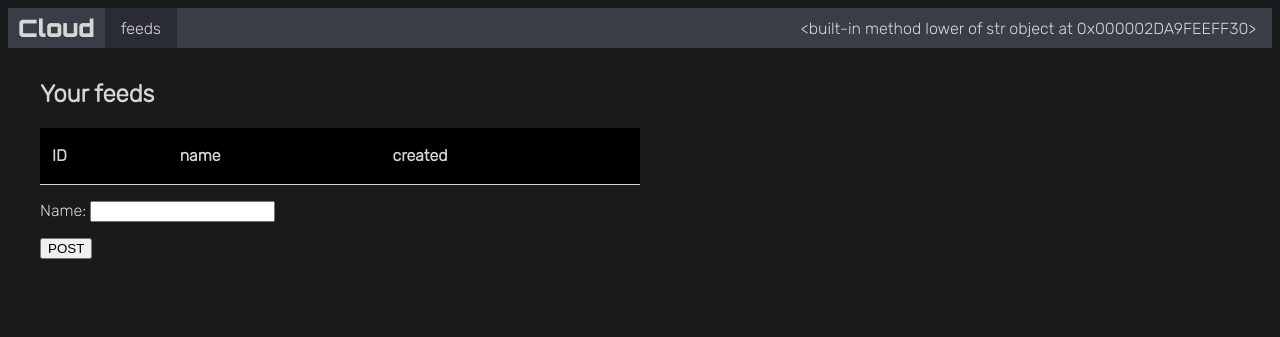
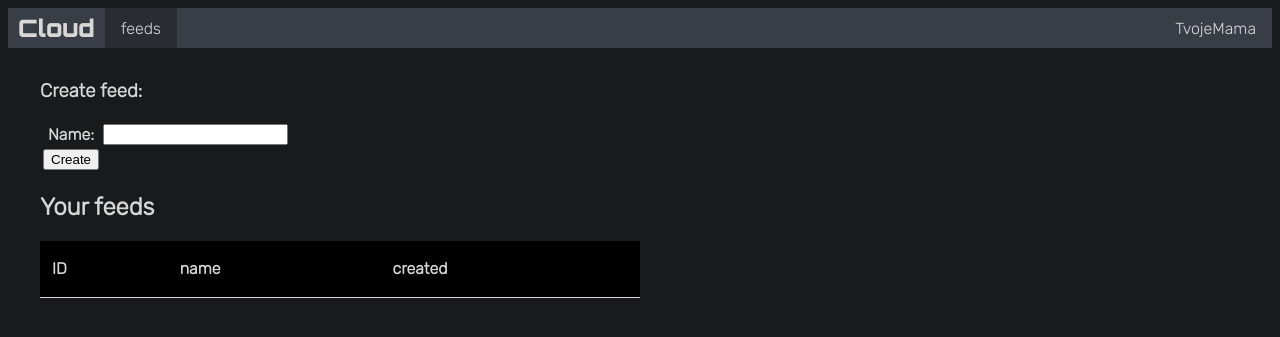
Before and after one commit to robazcz/cloud, a Django app: page /cloud/feed/ in a window 1280 px wide. Shown: the top 337 px of the page. Run offline with Django 4.2, Linux system fonts and the light colour scheme; a user stored in the database is signed in; data comes from the database, SQL or seed files in the repository; both versions use the stored data as it was after the commit; lists and menus that the app fills with data are empty.

Commit message:
original username, feed create

```diff
--- a/feed/forms.py
+++ b/feed/forms.py
@@ -1,5 +1,7 @@
 from django import forms
-from django.contrib.auth.forms import UserCreationForm
+from django.contrib.auth import forms as authforms
+from django.db import IntegrityError
+
 from . import models
 
 class LoginForm(forms.ModelForm):
@@ -14,12 +16,23 @@
         }
 
 class NewFeed(forms.ModelForm):
-    # template_name = "form_snippet.html"
+    template_name = "form_snippet.html"
     class Meta:
         model = models.Feed
         fields = ["name"]
 
-class RegisterForm(UserCreationForm):
+    def save(self, *args, **kwargs):
+        try:
+            res = super().save(*args, **kwargs)
+        except IntegrityError as err:
+            raise IntegrityError(err)
+
+        return res
+
+class RegisterForm(authforms.UserCreationForm):
     template_name = "form_snippet.html"  # Custom template
-    class Meta(UserCreationForm.Meta):
+    class Meta(authforms.UserCreationForm.Meta):
         model = models.User
+        fields = ["username_original"]
+        field_classes = {"username_original": authforms.UsernameField}
+        labels = {"username_original":"Username"}
--- a/feed/models.py
+++ b/feed/models.py
@@ -13,14 +13,23 @@
         max_length=20,
         unique=True,
         error_messages=None,
-        validators=[RegexValidator("^[a-zA-Z0-9-_.]+$", "Username contains invalid character.")]
+        validators=[RegexValidator("^[a-z0-9-_.]+$", "Lowered username contains invalid character.")]
         #validators=[username_validator] #https://docs.djangoproject.com/en/4.1/ref/forms/validation/
     )
+    username_original = models.CharField(
+        max_length=20,
+        unique=True,
+        validators=[RegexValidator("^[a-zA-Z0-9-_.]+$", "Username contains invalid character.")]
+    )
+
+    def __str__(self):
+        return self.username_original
 
     class Meta:
-        constraints = [  # TODO: https://stackoverflow.com/questions/36330677/django-model-set-default-charfield-in-lowercase ## zachovat velikosti registrace?
-            models.UniqueConstraint(Lower("username"), name="unique_lower_username")
-        ]
+        pass
+        # constraints = [  # TODO: https://stackoverflow.com/questions/36330677/django-model-set-default-charfield-in-lowercase ## zachovat velikosti registrace?
+        #     models.UniqueConstraint(Lower("username"), name="unique_lower_username")
+        # ]
     # def clean(self): #validace jiným způsobem
     #     super().clean()
     #     pattern = re.compile("^[a-zA-Z0-9-_.]+$")
@@ -28,13 +37,15 @@
     #         raise ValidationError("Username contains invalid character. Try again.", code="invalid")
 
 class Feed(models.Model):
-    name = models.CharField(max_length=20, validators=[RegexValidator("^[a-zA-Z0-9-_.]+$", "Feeds name contains invalid character.")])
+    name = models.CharField(max_length=20, validators=[RegexValidator("^[a-zA-Z0-9-_.]+$",
+                                                                      "Feeds name contains invalid character.")],
+                            error_messages={"unique_name_owner": "Already exists"})
     date_created = models.DateTimeField(auto_now_add=True)
     owner = models.ForeignKey(User, on_delete=models.CASCADE) #, default=
 
     class Meta:
         constraints = [
-            models.UniqueConstraint(fields=['name', 'owner'], name='unique name and owner bond')
+            models.UniqueConstraint(fields=['name', 'owner'], name='unique_name_owner', violation_error_message="Exists")
         ]
 
 class Data(models.Model):
--- a/feed/templates/feed/feed_list.html
+++ b/feed/templates/feed/feed_list.html
@@ -3,6 +3,18 @@
 {% block feeds %}enabled{% endblock %}
 
 {% block body %}
+
+<h3>Create feed:</h3>
+<form method="post" action="{% url "feed_list" %}">
+{% csrf_token %}
+    <table>
+    {{ form.form }}
+{#    <input type="text" name="feed_name">#}
+        {% if form.error %}<tr><td colspan="2" class="error small_err err_cell">{{ form.error }}</td></tr>{% endif %}
+        <tr><td><input type="submit" value="Create"></td></tr>
+    </table>
+</form>
+{% if form.errors %} {{ form.errors }} {% endif %}
 
 <h2>Your feeds</h2>
 
@@ -21,13 +33,6 @@
     {% endfor %}
 </table>
 
-{% if errors %} <p class="error">Feed s tímto jménem již existuje nebo obsahuje zakázané znaky</p> {% endif %}
 
-<form method="post" action="{% url "feed_list" %}">
-{% csrf_token %}
-    {{ form.as_p }}
-{#    <input type="text" name="feed_name">#}
-    <input type="submit" value="POST">
-</form>
 
 {% endblock %}
--- a/feed/views.py
+++ b/feed/views.py
@@ -25,34 +25,38 @@
         miss_i = models.Feed(owner_id=request.user.id)
         new_f = forms.NewFeed(request.POST, instance=miss_i)
         try:
+            if new_f.errors or not new_f.is_valid:
+                print(new_f)
+                raise ValidationError("Not valid.")
             new_f.save()
-        except (IntegrityError, ValueError):
+
+        except (IntegrityError, ValueError, ValidationError) as err:
             feeds = models.Feed.objects.filter(owner__username=request.user.username).values("id", "name", "date_created", "owner__username")
-            return render(request, "feed/feed_list.html", {"user": request.user, "form": forms.NewFeed(request.POST), "feeds": feeds, "errors": True})
+            return render(request, "feed/feed_list.html", {"user": request.user, "form": {"form":forms.NewFeed(request.POST), "errors": new_f.errors, "error":err}, "feeds": feeds})
 
         feeds = models.Feed.objects.filter(owner__username=request.user.username).values("id", "name", "date_created", "owner__username")
-        return render(request, "feed/feed_list.html", {"user":request.user, "form": forms.NewFeed, "feeds": feeds})
+        return render(request, "feed/feed_list.html", {"user":request.user, "form": {"form":forms.NewFeed}, "feeds": feeds})
 
     else:
         feeds = models.Feed.objects.filter(owner__username=request.user.username).values("id", "name", "date_created", "owner__username")
         # print(feeds)
 
-    return render(request, "feed/feed_list.html", {"user":request.user, "form": forms.NewFeed , "feeds": feeds})
+    return render(request, "feed/feed_list.html", {"user":request.user, "form": {"form":forms.NewFeed} , "feeds": feeds})
 
 @login_required
 def feed_view(request, username, feed_name):
     try:
-        feed = models.Feed.objects.get(name=feed_name, owner__username=username)
+        feed = models.Feed.objects.get(name=feed_name, owner__username=username.lower())
     except models.Feed.DoesNotExist:
         raise Http404(f"Feed with name {feed_name} does not exist.")
     print(feed.owner)
     data = models.Data.objects.filter(feed__id = feed.id)
 
-    return render(request, "feed/feed_view.html", {"feed": feed, "data": data})
+    return render(request, "feed/feed_view.html", {"user":request.user, "feed": feed, "data": data})
 
 def new_data(request, username, feed_name):
     try:
-        feed = models.Feed.objects.get(name=feed_name, owner__username=username)
+        feed = models.Feed.objects.get(name=feed_name, owner__username=username.lower())
     except models.Feed.DoesNotExist:
         raise Http404(f"Feed with name {feed_name} does not exist.")
 
@@ -70,19 +74,12 @@
     # try:
     #     redirect_to = request.POST["next"]
     # except MultiValueDictKeyError:
-    redirect_to = None
-    if request.method == "GET":
-        redirect_to = request.GET.get("next", None)
-        print(redirect_to)
 
-        print(f"user? {request.user.is_authenticated}")
-        if request.user.is_authenticated:
-            return redirect("user_profile", request.user.username) if not redirect_to else redirect(redirect_to)
+    redirect_to = request.POST.get("next", None) if request.method == "POST" else request.GET.get("next", None)
 
-    elif request.method == "POST":
-        redirect_to = request.POST.get("next", None)
+    if request.method == "POST":
         #print(request.POST["username"])
-        username = request.POST["username"]
+        username = request.POST["username"].lower()
         password = request.POST["password"]
 
         print(f"redirect: {redirect_to}")
@@ -100,11 +97,19 @@
         else:
             return render(request, "feed/users/login.html", {"next":redirect_to, "form":{"errors": True, "form": forms.LoginForm(request.POST)}, "user":request.user})
 
-    return render(request, "feed/users/login.html", {"next": redirect_to, "form": {"errors": False, "form":forms.LoginForm}, "user": request.user})
+    else:
+        print(redirect_to)
+        print(f"user auth? {request.user.is_authenticated}")
+
+        if request.user.is_authenticated:
+            return redirect("user_profile", request.user.username) if not redirect_to else redirect(redirect_to)
+        else:
+            return render(request, "feed/users/login.html", {"next": redirect_to, "form": {"errors": False, "form":forms.LoginForm}, "user": request.user})
+
     #return render(request, "feed/users/login.html", {"next":redirect_to, "form":{"errors": False}, "user": request.user})
 
 def match_logged_user(logged, user):
-    return logged.username == user
+    return logged.username == user.lower()
 
 @login_required
 def user_profile(request, username):
@@ -130,7 +135,8 @@
             return render(request, "feed/users/register.html", {"form": {"errors":None, "form":forms.RegisterForm}})
 
         elif request.method == "POST":
-            user = forms.RegisterForm(request.POST)  #TODO: ke každý práci s username - lower username, přidat original username field
+            user_i = models.User(username=request.POST["username_original"].lower())
+            user = forms.RegisterForm(request.POST, instance=user_i)  #TODO: ke každý práci s username - lower username, přidat original username field
             #user_inst = models.User.objects.create_user(username=request.POST["username"], password=request.POST["password"])
             try:
                 if user.errors or not user.is_valid:
```
Also changed, not shown: db.sqlite3, feed/migrations/0007_alter_user_options_user_username_original_and_more.py (added).
